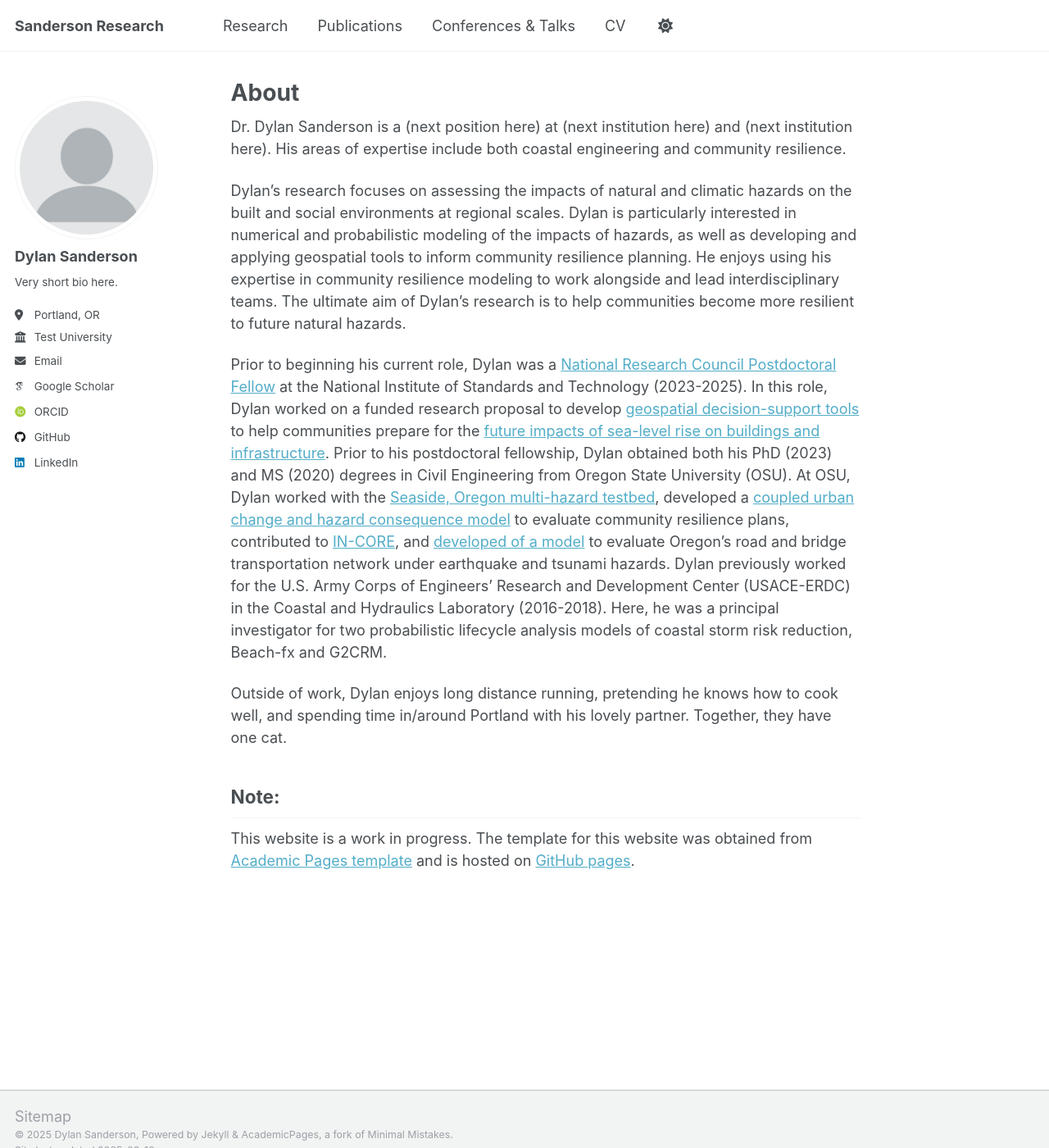
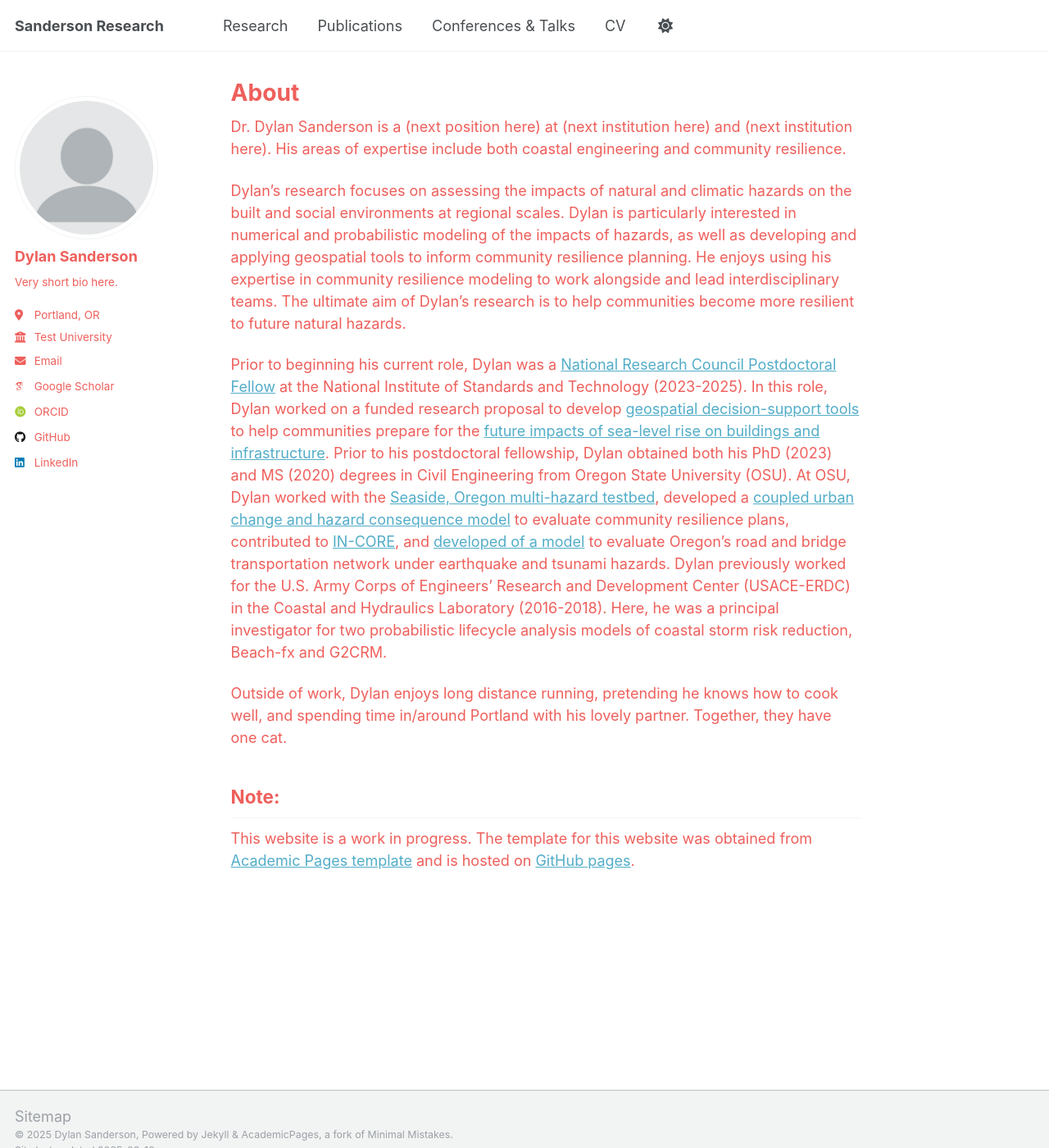
Before and after one commit to 22dylan/22dylan.github.io, a Jekyll site: the page built from _pages/about.md, in a window 1280 px wide and 1400 px high. Shown: the whole window at 82% size. Built offline with Jekyll 4.4.1, drawn with Linux system fonts in a browser that asks for light colours; some web fonts are replaced; a script that is not in the unit is left out.

Commit message:
test change text color

```diff
--- a/_sass/theme/_default.scss
+++ b/_sass/theme/_default.scss
@@ -8,6 +8,7 @@ $dark-gray                  : mix(#000, $gray, 40%);
 $darker-gray                : mix(#000, $gray, 60%);
 $light-gray                 : #9ba1a6;
 $lighter-gray               : mix(#fff, $gray, 90%);
+$red                        : #ee5f5b;
 
 /* Color codes used for the site */
 $danger-color               : #ee5f5b;
@@ -41,7 +42,7 @@ $sidebar-screen-min-width   : 1024px;
     --global-link-color-visited         : mix(#fff, #2f7f93, 25%);
     --global-masthead-link-color        : #{$dark-gray};
     --global-masthead-link-color-hover  : mix(#000, #{$gray}, 25%);
-    --global-text-color                 : #{$dark-gray};
+    --global-text-color                 : #{$red};
     --global-text-color-light           : #{$light-gray};
     --global-thead-color                : #{$lighter-gray};
 }
```
